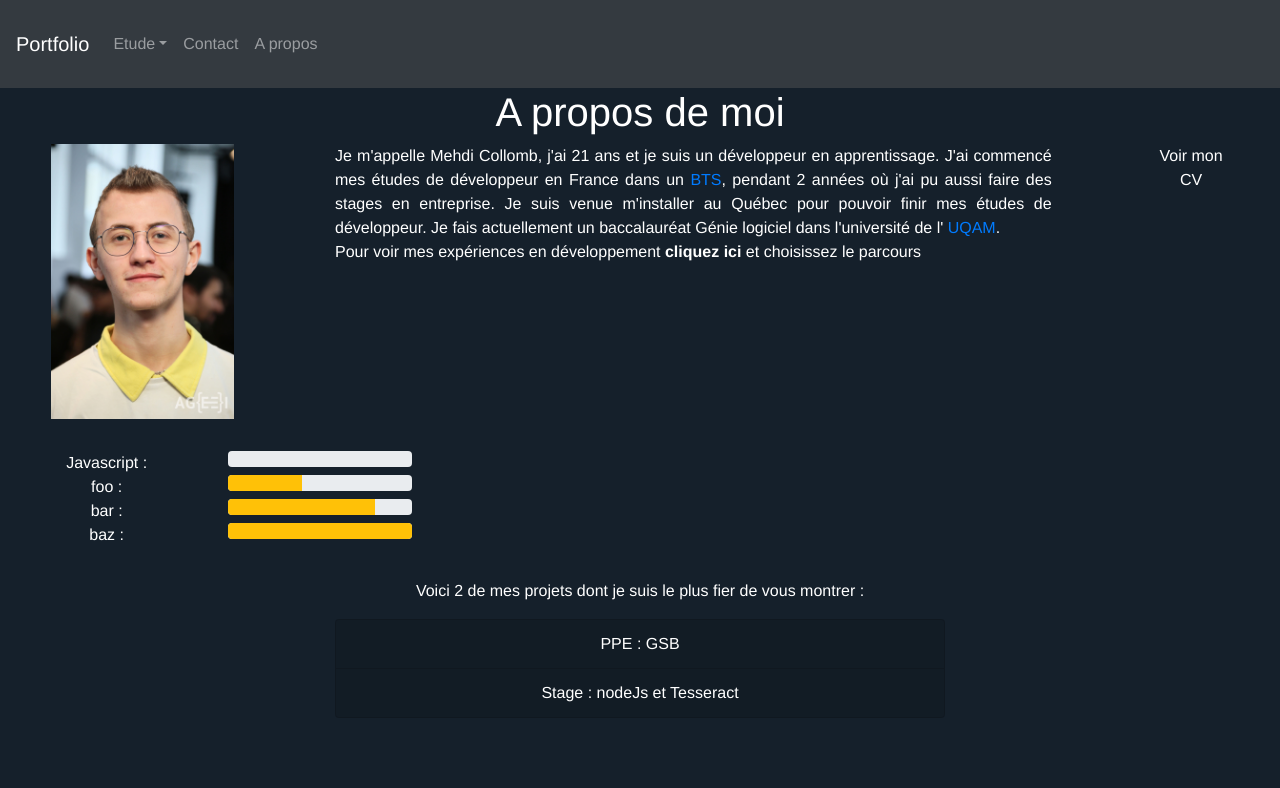
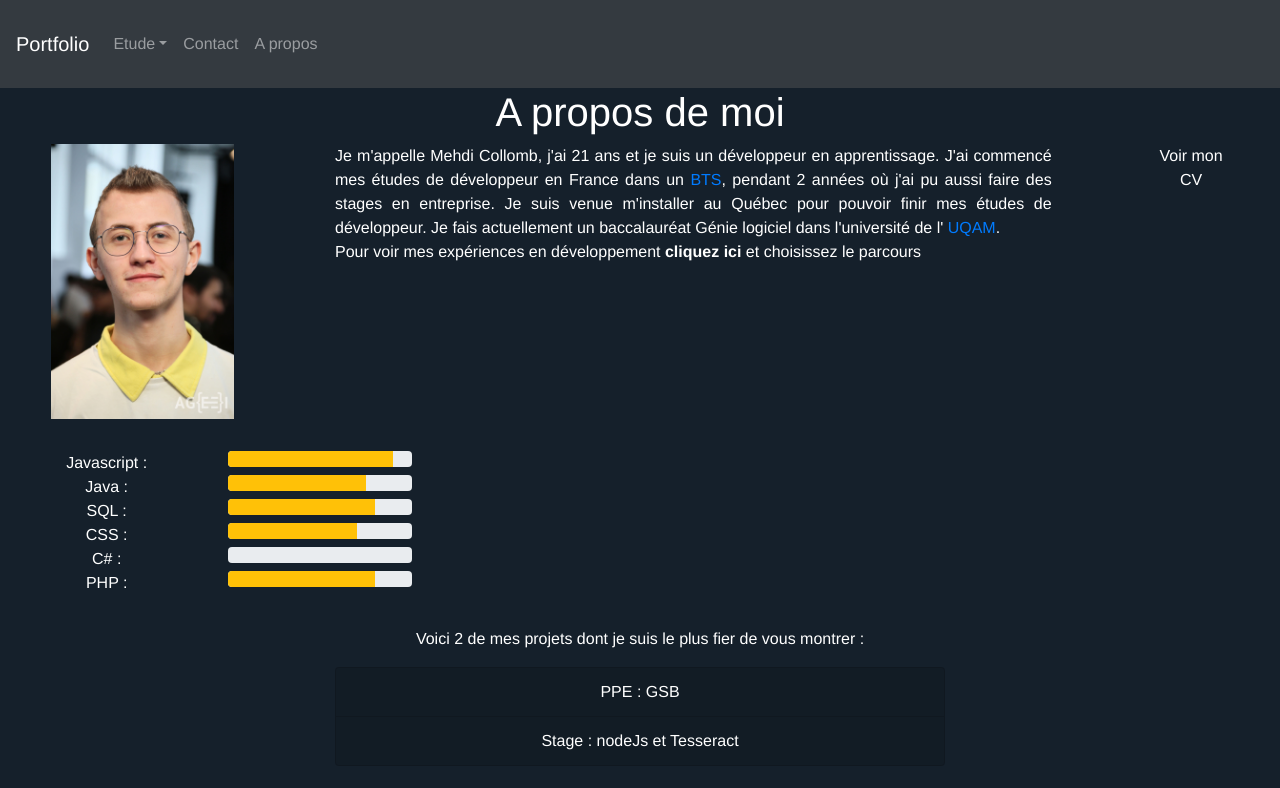
Before and after one commit to Kyowdem/Portfolio, a Vue app: page /aboutMe in a window 1280 px wide. Shown: the top 788 px of the page. Built offline with nearby package versions, Linux system fonts and the light colour scheme.

Commit message:
add skills array

```diff
--- a/src/views/AboutMe.vue
+++ b/src/views/AboutMe.vue
@@ -40,10 +40,7 @@
       </div>
 
       <div class="spacingTop">
-        <Skill name="Javascript" :level="-2" />
-        <Skill name="foo" :level="8" />
-        <Skill name="bar" :level="16" />
-        <Skill name="baz" :level="25" />
+        <Skill v-for="skill in skills" :key="skill.name" :name="skill.name" :level="skill.level" />
       </div>
 
       <div class="row justify-content-center myProjects spacingTop">
@@ -82,6 +79,14 @@ export default {
           name: "Stage : nodeJs et Tesseract",
           href: "etude/BTS/stage/Lire une facture avec nodeJs et Tesseract",
         },
+      ],
+      skills: [
+        { name: "Javascript", level: 18 },
+        { name: "Java", level: 15 },
+        { name: "SQL", level: 16 },
+        { name: "CSS", level: 14 },
+        { name: "C#", level: 15 },
+        { name: "PHP", level: 16 },
       ],
     };
   },
```
